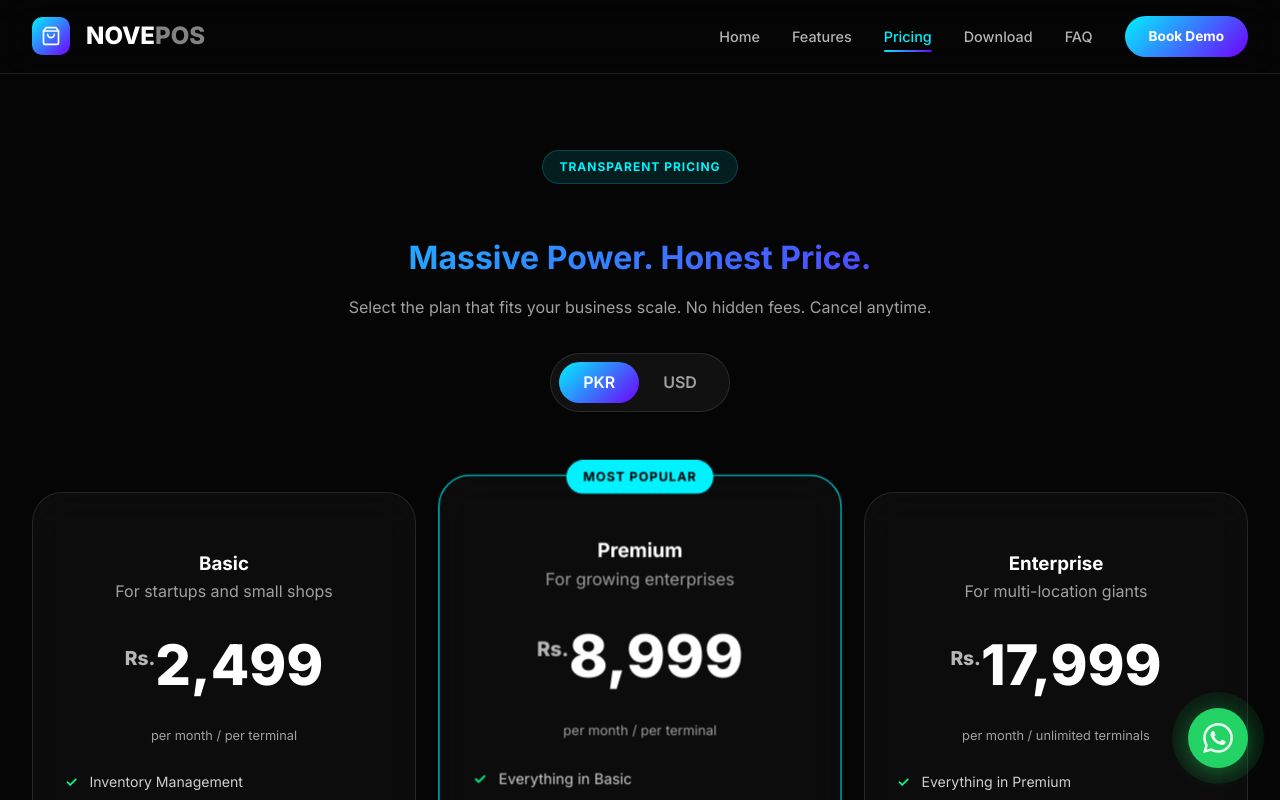
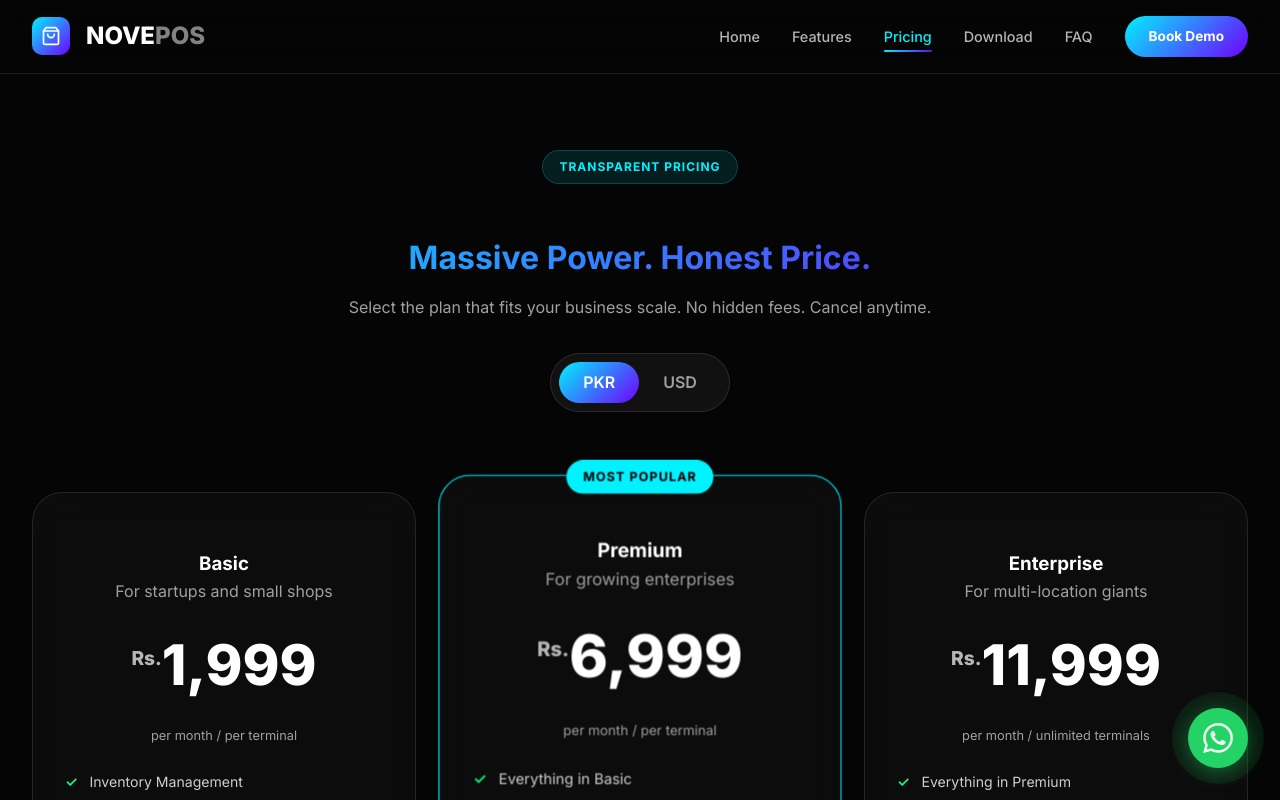
Before and after one commit to Nothing-max11/nova-pos-web, a website built with Vite: page pricing.html in a window 1280 px wide. Shown: the top 800 px of the page. Built offline with nearby package versions, Linux system fonts and the light colour scheme.

Commit message:
Update pricing.html

```diff
--- a/pricing.html
+++ b/pricing.html
@@ -82,7 +82,7 @@
             <div class="pricing-card glass">
                 <h3>Basic</h3>
                 <p style="color:var(--text-dim);">For startups and small shops</p>
-                <div class="price-val"><span class="price-currency" id="basic-symbol">Rs.</span><span id="basic-price">2,499</span></div>
+                <div class="price-val"><span class="price-currency" id="basic-symbol">Rs.</span><span id="basic-price">1,999</span></div>
                 <p class="price-period">per month / per terminal</p>
                 <ul class="plan-features">
                     <li>Inventory Management</li>
@@ -102,7 +102,7 @@
                 <div class="section-badge" style="background:var(--primary);color:black;position:absolute;top:-15px;left:50%;transform:translateX(-50%);border:none;white-space:nowrap;">MOST POPULAR</div>
                 <h3>Premium</h3>
                 <p style="color:var(--text-dim);">For growing enterprises</p>
-                <div class="price-val"><span class="price-currency" id="premium-symbol">Rs.</span><span id="premium-price">8,999</span></div>
+                <div class="price-val"><span class="price-currency" id="premium-symbol">Rs.</span><span id="premium-price">6,999</span></div>
                 <p class="price-period">per month / per terminal</p>
                 <ul class="plan-features">
                     <li>Everything in Basic</li>
@@ -121,7 +121,7 @@
             <div class="pricing-card glass">
                 <h3>Enterprise</h3>
                 <p style="color:var(--text-dim);">For multi-location giants</p>
-                <div class="price-val"><span class="price-currency" id="enterprise-symbol">Rs.</span><span id="enterprise-price">17,999</span></div>
+                <div class="price-val"><span class="price-currency" id="enterprise-symbol">Rs.</span><span id="enterprise-price">11,999</span></div>
                 <p class="price-period">per month / unlimited terminals</p>
                 <ul class="plan-features">
                     <li>Everything in Premium</li>
```
